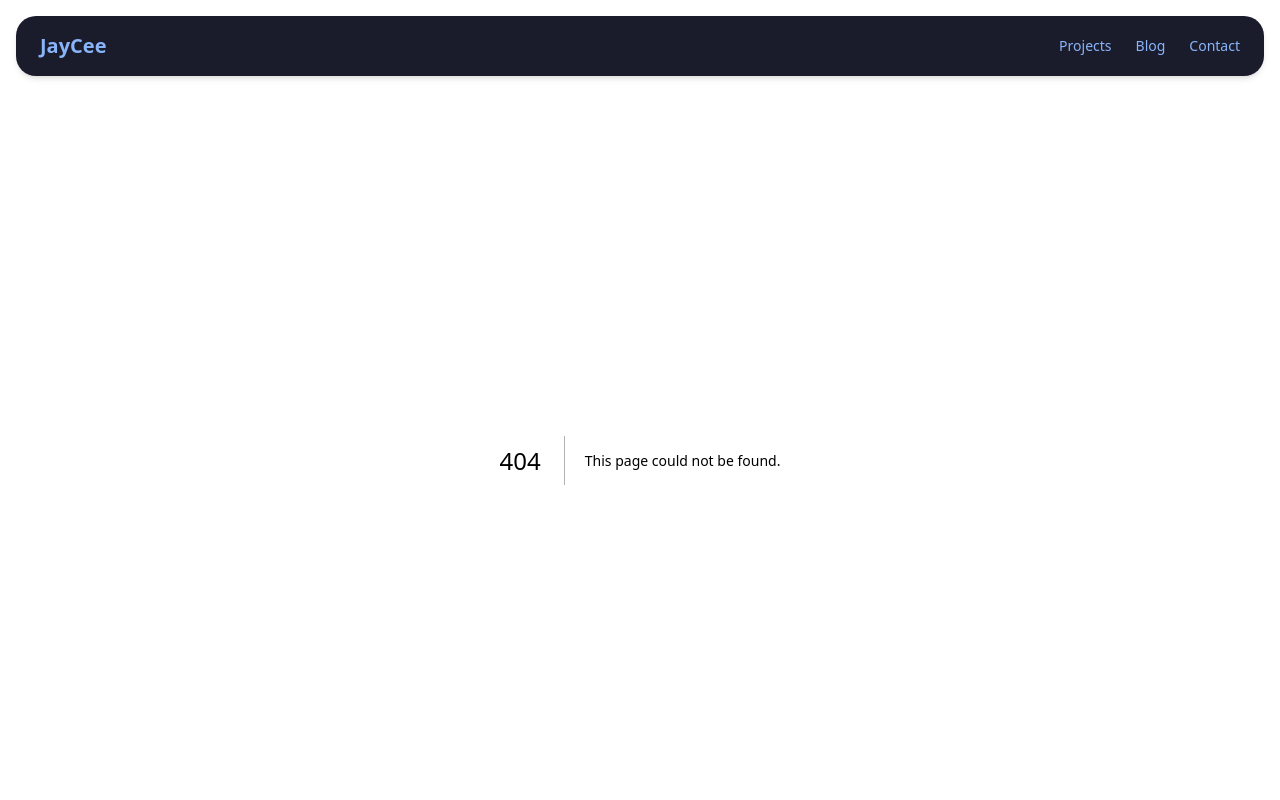
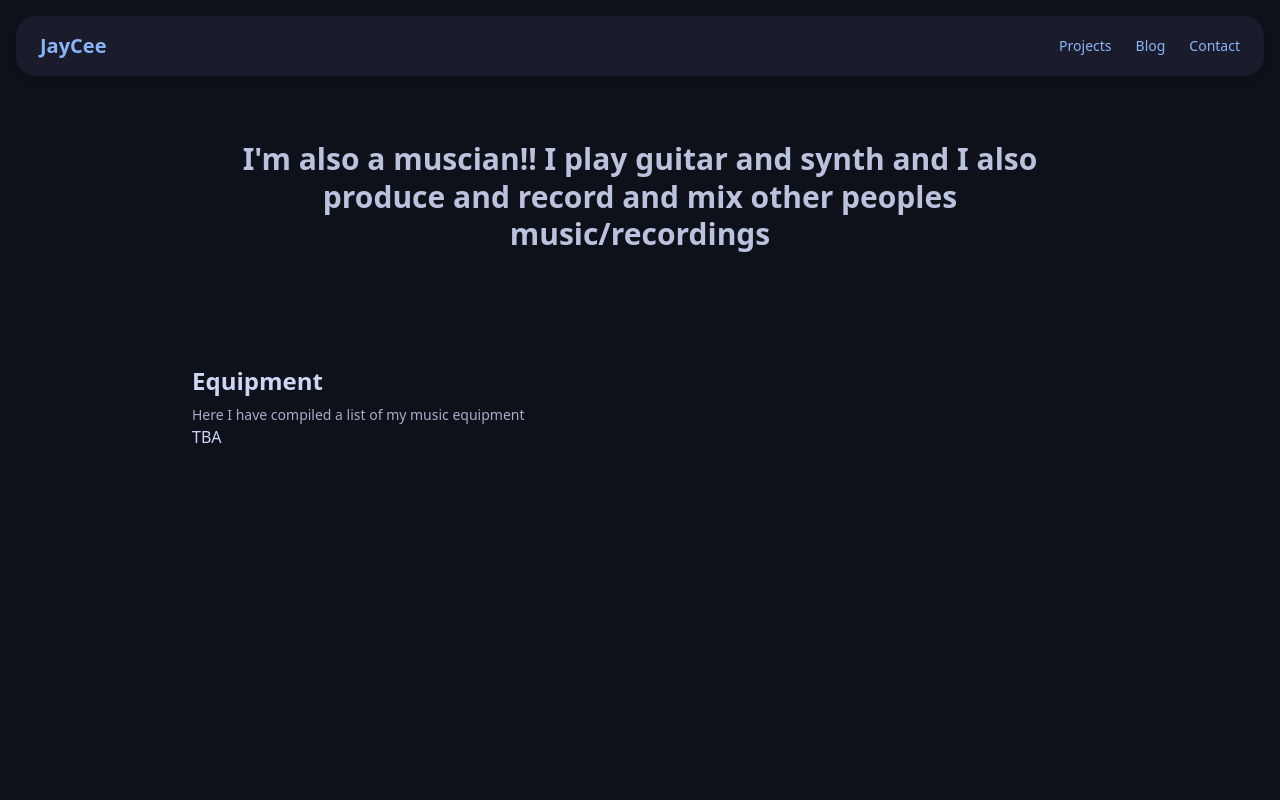
Before and after one commit to JCooper-Bit/my-website, a Next.js app: page /music in a window 1280 px wide. Before the commit this address had no page. Shown: the top 800 px of the page. Built offline with nearby package versions, Linux system fonts and the light colour scheme.

Commit message:
Started a /music page

```diff
--- /dev/null
+++ b/app/music/page.tsx
@@ -0,0 +1,37 @@
+import { Disc3 } from "lucide-react";
+
+export default function Music() {
+	return (
+		<main className="min-h-screen bg-base px-6 py-20">
+			<div className="mx-auto w-full max-w-4xl flex flex-col gap-28 animate-[fade-in_600ms_ease-out]">
+
+				<section id="hero" className="w-full text-center space-y-2 opacity-0 animate-[slide-up_700ms_ease-out_forwards] [animation-delay:80ms]">
+					<div>
+						<h1 className="text-3xl sm:text-3xl md:text-3xl font-semibold leading-tight">
+							<span className="text-text/90">
+								I'm also a muscian!!
+								I play guitar and synth and I also produce and record and mix other peoples music/recordings
+							</span>
+						</h1>
+					</div>
+				</section>
+				  <section
+				          id="equipment"
+				          className="w-full space-y-2 opacity-0 animate-[slide-up_700ms_ease-out_forwards] [animation-delay:200ms]"
+				        >
+				          <header className="space-y-2">
+				            <h2 className="text-xl sm:text-2xl font-semibold text-text">
+				              Equipment
+				            </h2>
+				            <p className="text-sm text-muted max-w-md">
+				            	Here I have compiled a list of my music equipment
+				            </p>
+				          </header>
+				          TBA
+				        </section>
+		</div>
+
+		</main>
+
+	);
+}
--- a/app/page.tsx
+++ b/app/page.tsx
@@ -5,7 +5,7 @@ import { posts } from "@/content/posts";
 import Link from "next/link";
 import { projects } from "@/content/projects";
 import ProjectCard from "@/components/ProjectCard";
-import { Github, Mail } from "lucide-react";
+import { Github, Mail, Disc3 } from "lucide-react";
 import { useSearchParams } from "next/navigation";
 
 const recentPosts = [
@@ -64,6 +64,17 @@ const recentPosts = [...posts]
                         hover:-translate-y-0.5"
             >
               <Mail size={20} />
+            </Link>
+
+
+            <Link
+              href="/music"
+              aria-label="Music"
+              className="text-muted hover:text-primary transition
+                        hover:drop-shadow-[0_0_10px_rgba(137,180,250,0.7)]
+                        hover:-translate-y-0.5"
+            >
+              <Disc3 size={20} />
             </Link>
           </nav>
         </section>
```
